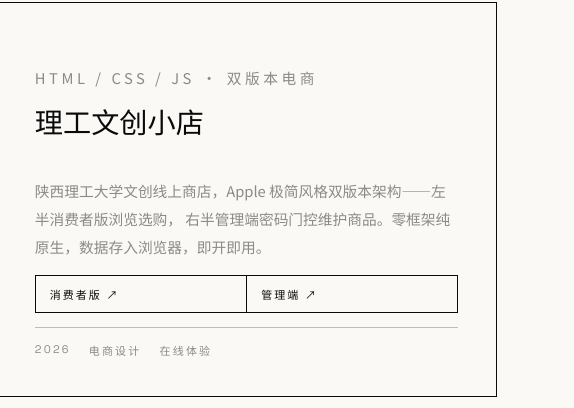
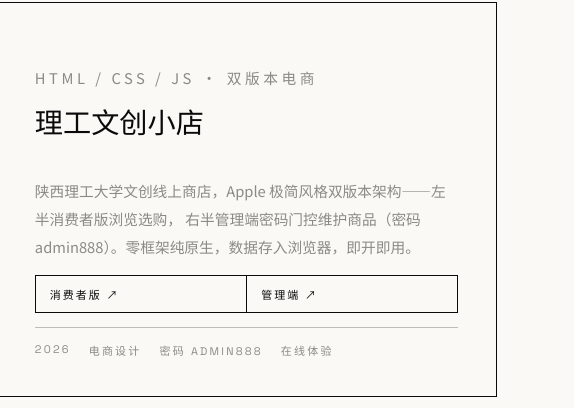
Before and after one commit to 2188195028-crypto/ganyu-portfolio, a plain HTML site: page index.html in a window 1280 px wide. Shown: the part 2077-2485 px from the top of the page, 706-1280 px from the left. Drawn offline with Linux system fonts and the light colour scheme; animation ran at ten frames a second.

Commit message:
作品: 管理端卡片标注登录密码 admin888

```diff
--- a/index.html
+++ b/index.html
@@ -646,7 +646,7 @@
           </h3>
           <p class="work-desc">
             陕西理工大学文创线上商店，Apple 极简风格双版本架构——左半消费者版浏览选购，
-            右半管理端密码门控维护商品。零框架纯原生，数据存入浏览器，即开即用。
+            右半管理端密码门控维护商品（密码 admin888）。零框架纯原生，数据存入浏览器，即开即用。
           </p>
           <div class="work-versions">
             <a href="https://2188195028-crypto.github.io/lgwc/"
@@ -657,6 +657,7 @@
           <div class="work-meta">
             <span>2026</span>
             <span>电商设计</span>
+            <span>密码 admin888</span>
             <span>在线体验</span>
           </div>
         </div>
@@ -772,7 +773,7 @@
           <h3 class="work-title">理工文创小店</h3>
           <p class="work-desc">
             陕西理工大学文创线上商店，Apple 极简风格双版本架构——左半消费者版浏览选购，
-            右半管理端密码门控维护商品。零框架纯原生，数据存入浏览器，即开即用。
+            右半管理端密码门控维护商品（密码 admin888）。零框架纯原生，数据存入浏览器，即开即用。
           </p>
           <div class="work-versions">
             <span>消费者版 ↗</span>
@@ -781,6 +782,7 @@
           <div class="work-meta">
             <span>2026</span>
             <span>电商设计</span>
+            <span>密码 admin888</span>
             <span>在线体验</span>
           </div>
         </div>
```
